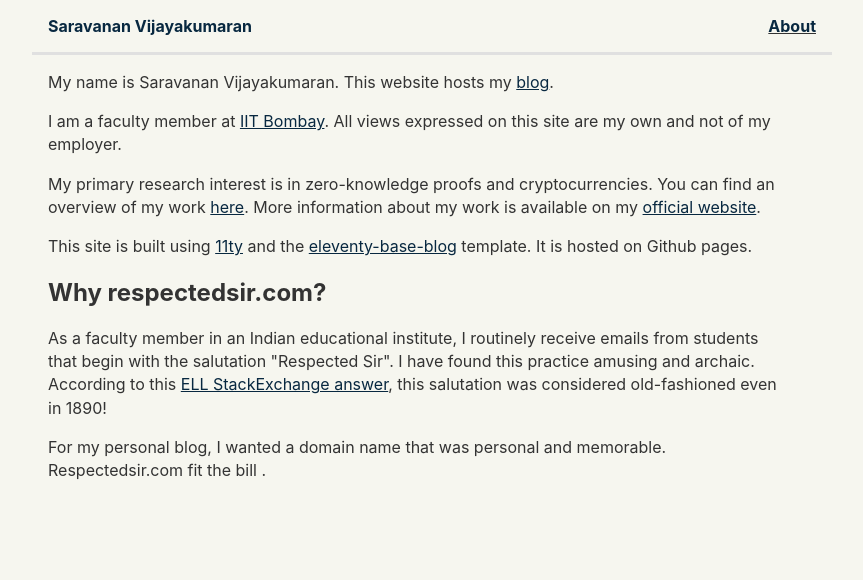
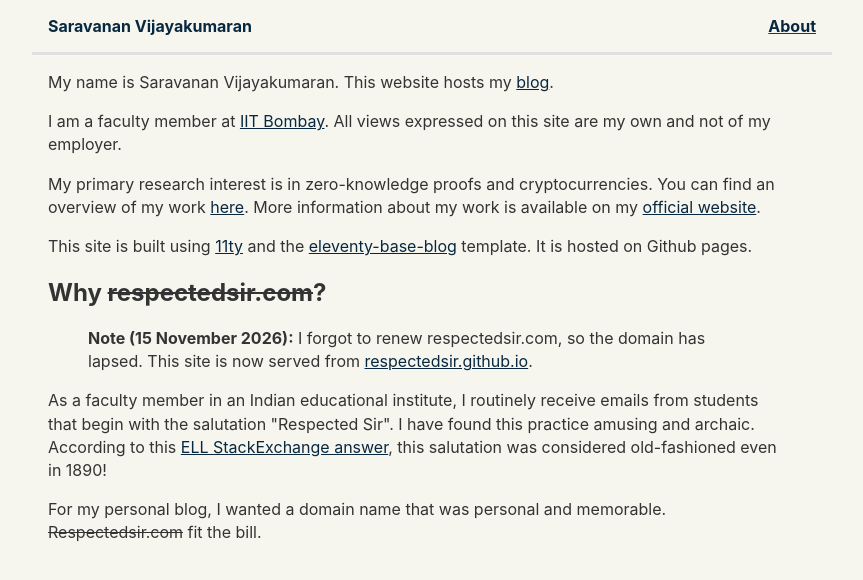
Before and after one commit to respectedsir/respectedsir.github.io, a plain HTML site: page about/index.html in a window 1280 px wide. Shown: the whole page, without its empty margins (208-1071 px from the left). Drawn offline with nearby package versions, Linux system fonts and the light colour scheme.

Commit message:
Note lapsed respectedsir.com domain on About page
Rebuilt with 11ty.

Co-Authored-By: Claude Sonnet 5.5 <noreply@anthropic.com>

```diff
--- a/about/index.html
+++ b/about/index.html
@@ -28,9 +28,12 @@
 <p>I am a faculty member at <a href="https://www.iitb.ac.in">IIT Bombay</a>. All views expressed on this site are my own and not of my employer.</p>
 <p>My primary research interest is in zero-knowledge proofs and cryptocurrencies. You can find an overview of my work <a href="/cv">here</a>.  More information about my work is available on my <a href="https://www.ee.iitb.ac.in/~sarva/">official website</a>.</p>
 <p>This site is built using <a href="https://www.11ty.dev/">11ty</a> and the <a href="https://github.com/11ty/eleventy-base-blog">eleventy-base-blog</a> template. It is hosted on Github pages.</p>
-<h2 id="why-respectedsir-com" tabindex="-1">Why respectedsir.com? <a class="direct-link" href="#why-respectedsir-com" aria-hidden="true">#</a></h2>
+<h2 id="why-respectedsir-com" tabindex="-1">Why <s>respectedsir.com</s>? <a class="direct-link" href="#why-respectedsir-com" aria-hidden="true">#</a></h2>
+<blockquote>
+<p><strong>Note (15 November 2026):</strong> I forgot to renew respectedsir.com, so the domain has lapsed. This site is now served from <a href="https://respectedsir.github.io">respectedsir.github.io</a>.</p>
+</blockquote>
 <p>As a faculty member in an Indian educational institute, I routinely receive emails from students that begin with the salutation &quot;Respected Sir&quot;. I have found this practice amusing and archaic. According to this <a href="https://ell.stackexchange.com/a/105527">ELL StackExchange answer</a>, this salutation was considered old-fashioned even in 1890!</p>
-<p>For my personal blog, I wanted a domain name that was personal and memorable. Respectedsir.com fit the bill .</p>
+<p>For my personal blog, I wanted a domain name that was personal and memorable. <s>Respectedsir.com</s> fit the bill.</p>
 
 
     </main>
--- a/sitemap.xml
+++ b/sitemap.xml
@@ -403,6 +403,6 @@
 
   <url>
     <loc>https://respectedsir.github.io/cv/</loc>
-    <lastmod>2025-04-13</lastmod>
+    <lastmod>2026-11-15</lastmod>
   </url>
 </urlset>
```
